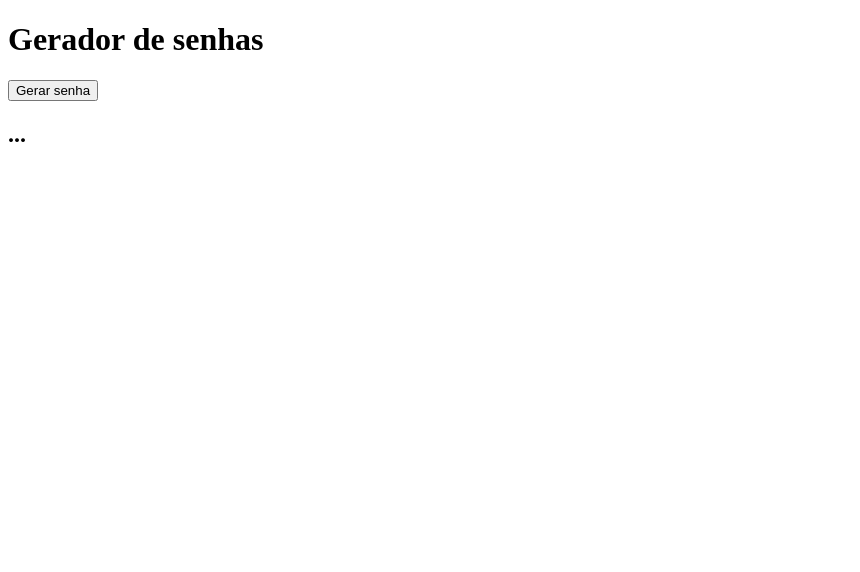
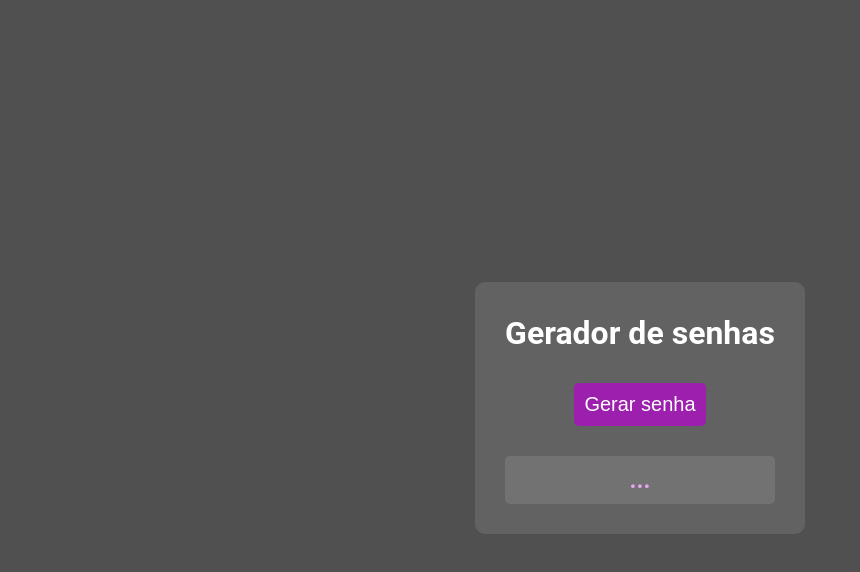
Before and after one commit to matheusnevesb/gerador-de-senhas, a website built with Vite: page index.html in a window 1280 px wide. Shown: the whole page, without its empty margins (0-860 px from the left). Built offline with nearby package versions, Linux system fonts and the light colour scheme.

Commit message:
initial commit

```diff
--- a/index.html
+++ b/index.html
@@ -7,9 +7,11 @@
     <title>Gerador de senhas</title>
 </head>
 <body>
-    <h1>Gerador de senhas</h1>
-    <button>Gerar senha</button>
-    <h2>...</h2>
-    <script src="./src/main.js" type="module"></script>
+    <main>
+        <h1>Gerador de senhas</h1>
+        <button>Gerar senha</button>
+        <h2>...</h2>
+    </main>
+<script src="./src/main.js" type="module"></script>
 </body>
 </html>
--- a/src/main.js
+++ b/src/main.js
@@ -0,0 +1,12 @@
+// console.log('Hello World!');
+
+import { nanoid } from 'nanoid'
+import './style.css'
+
+const passwordBtnEl = document.querySelector('button');
+const displayPasswordEl = document.querySelector('h2');
+
+passwordBtnEl.addEventListener('click', () => {
+    const randomPassword = nanoid()
+    displayPasswordEl.innerHTML = randomPassword;
+})
--- /dev/null
+++ b/src/style.css
@@ -0,0 +1,37 @@
+/* src/style.css */
+body {
+    background-color: #505050;
+    color: white;
+    font-family: Roboto, Oxygen, Ubuntu, Cantarell, 'Open Sans', 'Helvetica Neue', sans-serif;
+    text-align: center;
+    display: flex;
+    flex-direction: column;
+    align-items: center;
+    justify-content: center;
+    min-height: 100vh;
+  }
+
+  main {
+    background-color: rgba(255,255,255,0.1);
+    max-width: 600px;
+    border-radius: 10px;
+    padding: 10px 30px;
+  }
+
+  h2 {
+    color: #e8a4f0;
+    background-color: rgba(255,255,255,0.1);
+    border-radius: 5px;
+    padding: 10px;
+  }
+
+  button {
+    background-color: #9d1fae;
+    border: 0 none;
+    padding: 10px;
+    font-size: 20px;
+    color: white;
+    border-radius: 5px;
+    cursor: pointer;
+    margin: 10px
+  }
```
Also changed, not shown: package.json (+14 -2 lines), .eslintrc.cjs (added), 2 other files.
